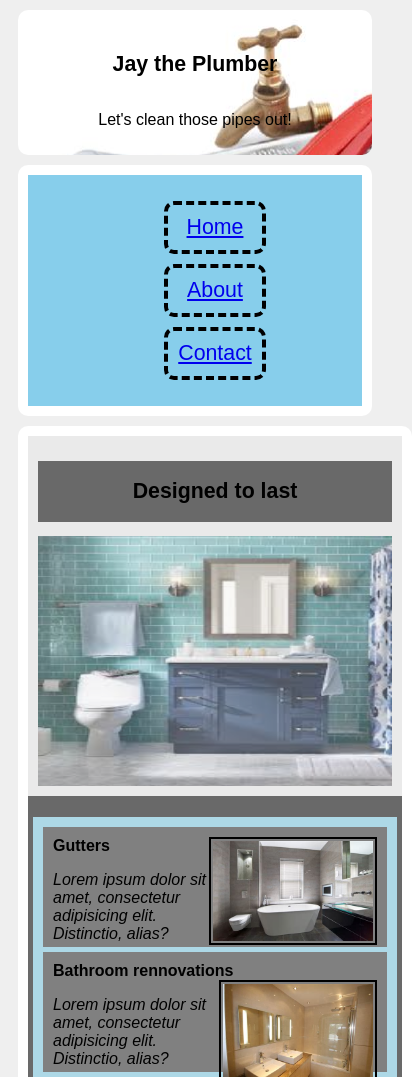
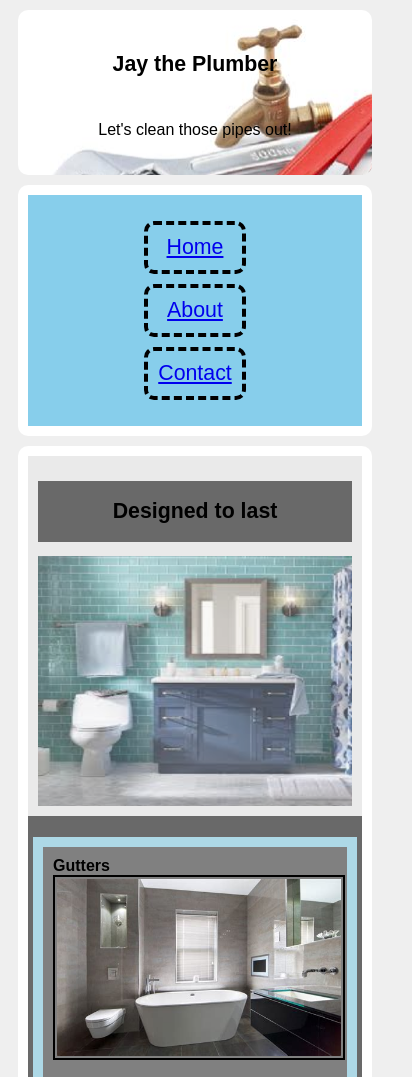
Before and after one commit to Peakinho/plumbers, a plain HTML site: page index.html in a window 390 px wide. Shown: the top 1077 px of the page, 412 px wide, since content can reach past the window. Drawn offline with Linux system fonts and the light colour scheme.

Commit message:
4
mobile fit

```diff
--- a/style.css
+++ b/style.css
@@ -19,6 +19,14 @@ h1 {
   padding: 10px;
   background-color: #fff;
   text-align: center;
+}
+@media (max-width: 1000px) {
+  .section p {
+    padding: 10px;
+  }
+  .section img {
+    width: 100%;
+  }
 }
 #header {
   background-image: url("images/bg-img.jpg");
@@ -46,6 +54,7 @@ h1 {
 .menu ul {
   margin-left: auto;
   margin-right: auto;
+  padding: 0px;
 }
 @media (max-width: 600px) {
   .menu li {
@@ -54,7 +63,7 @@ h1 {
 }
 .middle-section {
   display: table;
-  width: 100%;
+  width: -webkit-fill-available;
   border-radius: 10px;
   margin: 10px;
   padding: 10px;
@@ -106,11 +115,17 @@ h1 {
 
 .left-side article {
   content: url("images/bath6.jpg");
-  width: 100%;
-  height: 600px;
   repeat: no-repeat;
   opacity: 0.7;
   max-height: 350px;
+  margin-left: auto;
+  margin-right: auto;
+  width: 100%;
+}
+@media (max-width: 1000px){
+  .left-side article {
+    width: 100%;
+  }
 }
 @media (max-width: 400px){
   .left-side article {
@@ -142,6 +157,11 @@ h1 {
   padding: 10px;
   background-color: #808080;
 }
+@media (max-width: 600px){
+  .middle-section li {
+    height: auto;
+  }
+}
 .animate {
   animation: animate 4s;
   animation-iteration-count: infinite;
@@ -152,12 +172,23 @@ h1 {
   50% {background-color: #b0e0e6}
   100% {background-color: #87ceeb}
 }
+@media (nax-width: 450px){
+  .right-side li {
+    display: block;
+  }
+}
 .right-side img {
   float: right;
   height: 100%;
   width: auto;
   padding: 2px;
   border: 2px solid black;
+}
+@media (max-width: 600px) {
+  .right-side img {
+    float: none;
+    width: 100%;
+  }
 }
 #contact h1{
   background-color: #87CEEB;
```
Also changed, not shown: index.html (+6 -3 lines).
